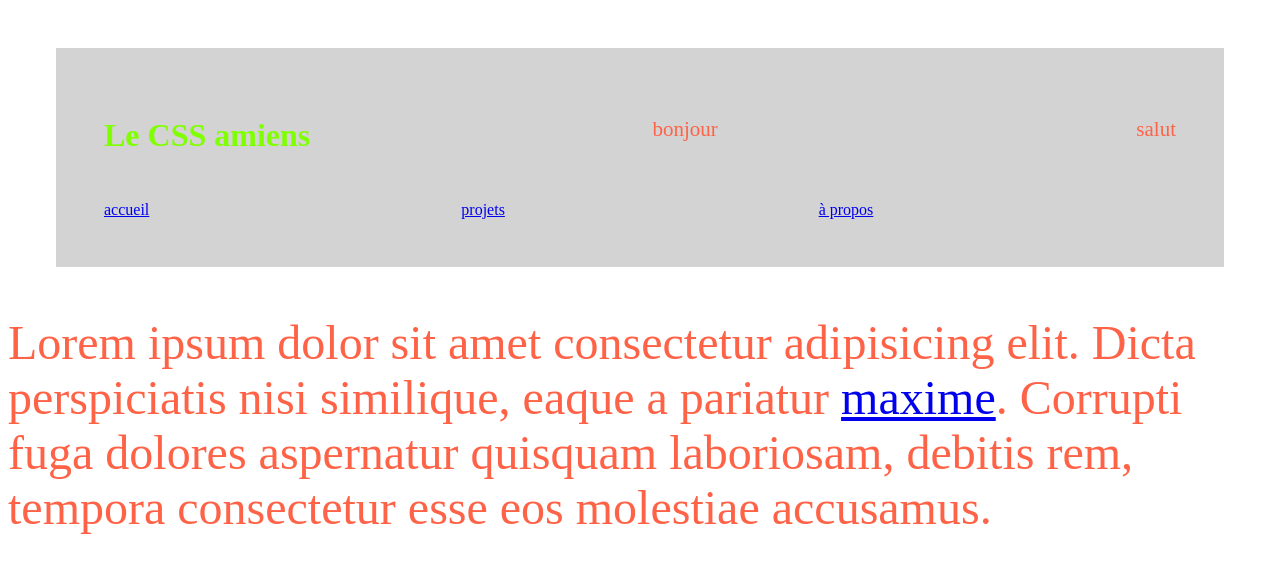
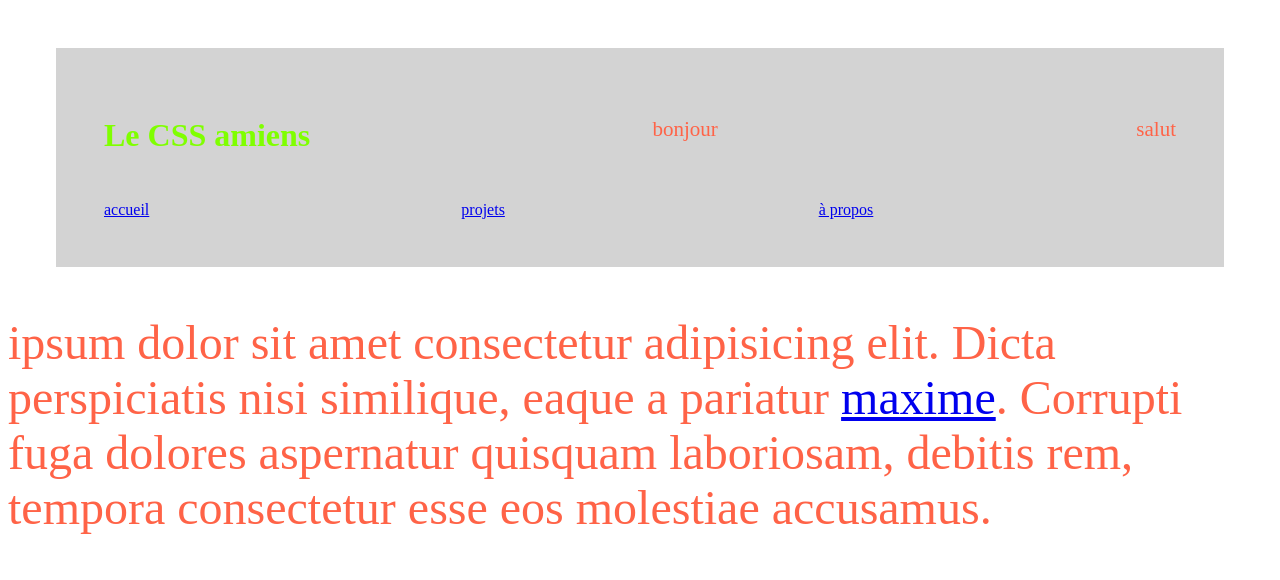
Before and after one commit to tancredepeyronne/tancredepeyronne.github.io, a plain HTML site: page index.html in a window 1280 px wide. Shown: the top 580 px of the page. Drawn offline with Linux system fonts and the light colour scheme.

Commit message:
Update index.html

```diff
--- a/index.html
+++ b/index.html
@@ -20,7 +20,7 @@
       </nav>
     </header>
     <!-- lorem -->
-     <p class="chapo">Lorem ipsum dolor sit amet consectetur adipisicing elit. Dicta perspiciatis nisi similique, eaque a pariatur <a href="#">maxime</a>. Corrupti fuga dolores aspernatur quisquam laboriosam, debitis rem, tempora consectetur esse eos molestiae accusamus.</p>
+     <p class="chapo"> ipsum dolor sit amet consectetur adipisicing elit. Dicta perspiciatis nisi similique, eaque a pariatur <a href="#">maxime</a>. Corrupti fuga dolores aspernatur quisquam laboriosam, debitis rem, tempora consectetur esse eos molestiae accusamus.</p>
     <p>Lorem ipsum dolor sit amet consectetur adipisicing elit. Optio repellat aut corrupti voluptas praesentium neque, porro accusamus, sit non soluta voluptatum, laboriosam illum dolores. Delectus beatae maiores adipisci dolores necessitatibus.</p>
     <img src="https://picsum.photos/200/300" alt="image bidon">
     <img src="img/IMG_6433-HD.jpeg" alt="couverture Anni Albers" width="400" height="267">
```
